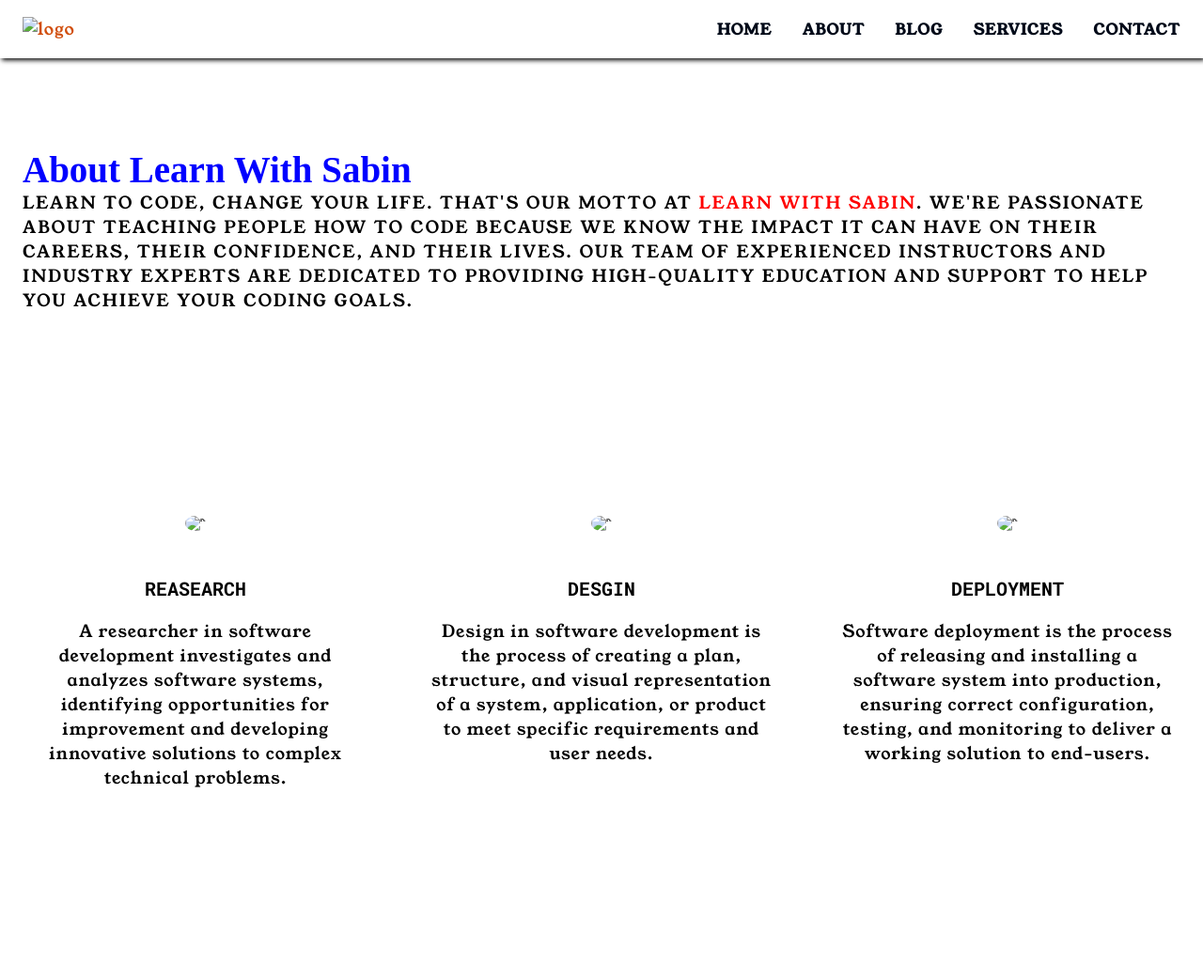
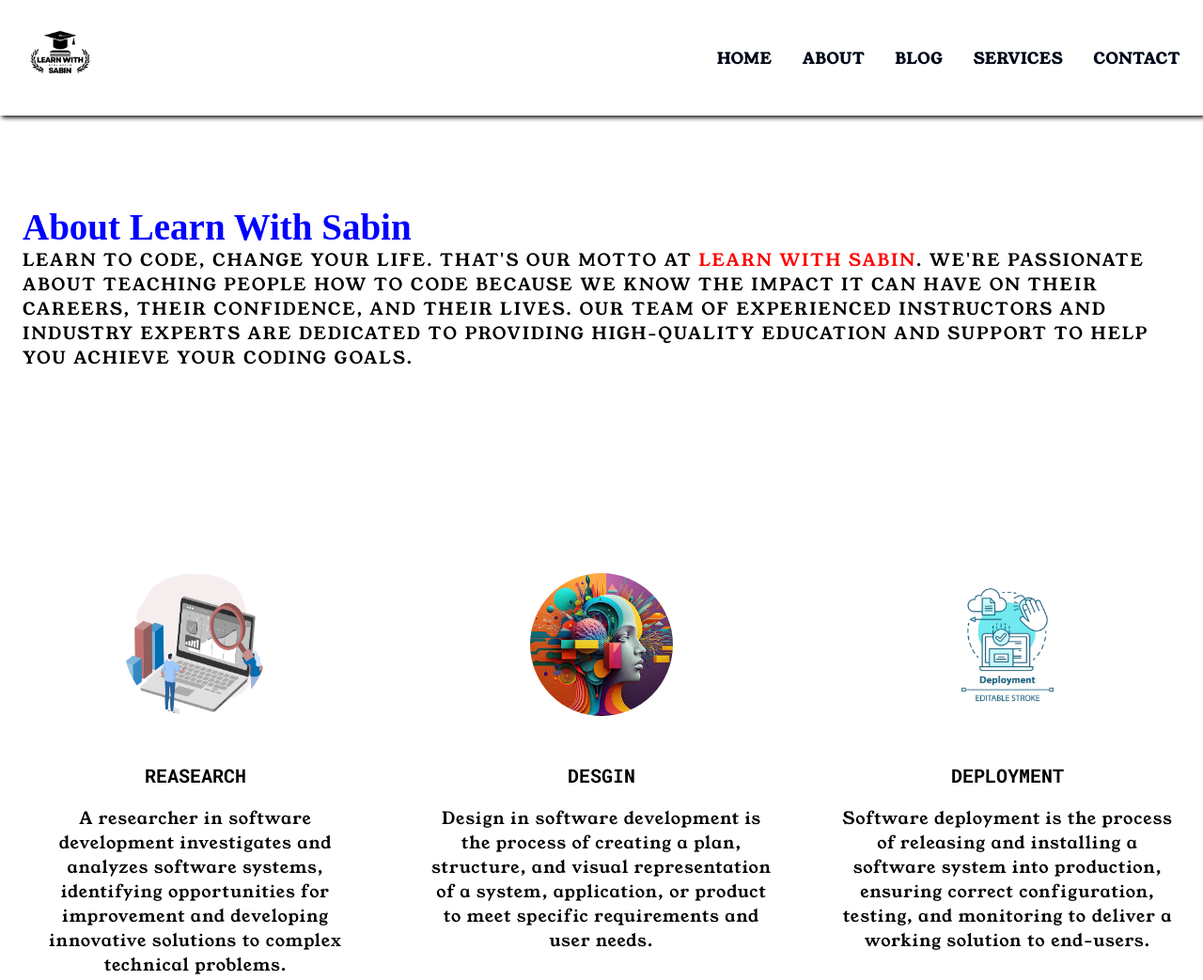
Before and after one commit to SabinXtha1/my-web, a plain HTML site: page about.html in a window 1280 px wide. Shown: the whole page at 94% size. Before the commit the page ends 937 px from the top, so only its background shows below. Drawn offline with Linux system fonts and the light colour scheme; the site is published under a folder, as on GitHub Pages, so addresses that start at the root find nothing.

Commit message:
Update about.html

```diff
--- a/about.html
+++ b/about.html
@@ -11,7 +11,7 @@
         <div class="container" id="home" >
             <div class="nav-bar">
                 <a href="index.html">
-                    <img src="/image/logo.jpg" alt="logo" class="logo" >
+                    <img src="logo.jpg" alt="logo" class="logo" >
                 </a>
             </div>
             <nav class="navbar">
@@ -36,7 +36,7 @@
        <div class="container grid grid-three">
          <div class="about-div">
             <div class="icon">
-                <img src="/image/re.png" alt="re">
+                <img src="re.png" alt="re">
             </div>
             <h3 class="section-common--title">REASEARCH</h3>
             <p>
@@ -44,7 +44,7 @@
             </p></div>
             <div class="about-div">
                 <div class="icon">
-                    <img src="/image/des.jpg" alt="re" style="border-radius: 50%;">
+                    <img src="des.jpg" alt="re" style="border-radius: 50%;">
                 </div>
                 <h3 class="section-common--title">DESGIN</h3>
                 <p>
@@ -53,7 +53,7 @@
             </div>
             <div class="about-div">
                 <div class="icon">
-                    <img src="/image/dm.jpg" alt="re" style="border-radius: %;">
+                    <img src="dm.jpg" alt="re" style="border-radius: %;">
                 </div>
                 <h3 class="section-common--title">DEPLOYMENT</h3>
                 <p>
```
